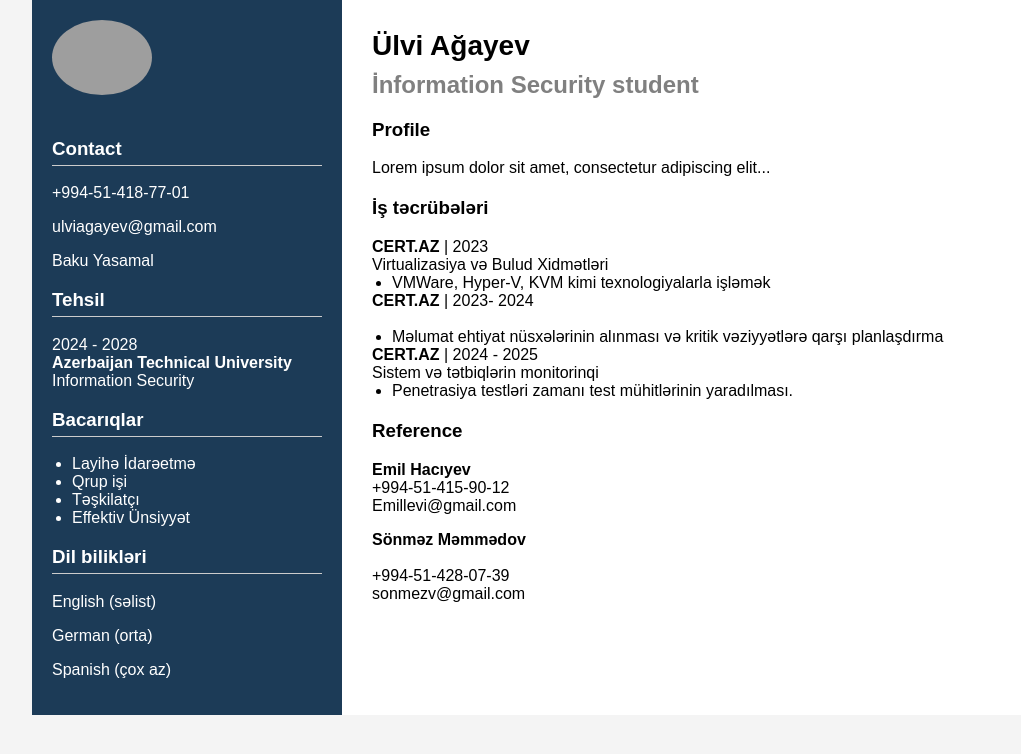
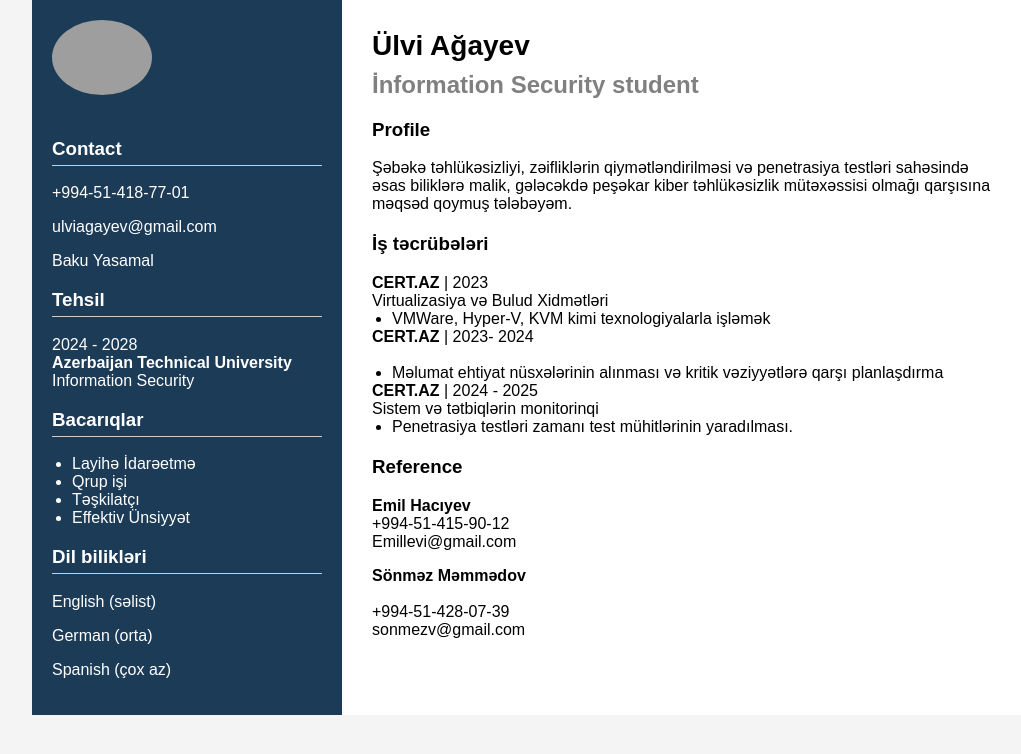
Before and after one commit to anonymous-debug/cv, a plain HTML site: page index.html in a window 1280 px wide. Shown: the whole page, without its empty margins (108-1129 px from the left). Drawn offline with Linux system fonts and the light colour scheme; grey boxes are pictures that could not be loaded.

Commit message:
deyisdim

```diff
--- a/index.html
+++ b/index.html
@@ -3,7 +3,7 @@
 <head>
   <meta charset="UTF-8">
   <title>MyCV</title>
-  <link rel="stylesheet" href="style.css">
+  <link rel="stylesheet" href="style.css"  >
 </head>
 <body>
   <div class="container">
@@ -43,7 +43,7 @@
       <h2>İnformation Security student </h2>
       <section class="profile">
         <h3>Profile</h3>
-        <p>Lorem ipsum dolor sit amet, consectetur adipiscing elit...</p>
+        <p>Şəbəkə təhlükəsizliyi, zəifliklərin qiymətləndirilməsi və penetrasiya testləri sahəsində əsas biliklərə malik, gələcəkdə peşəkar kiber təhlükəsizlik mütəxəssisi olmağı qarşısına məqsəd qoymuş tələbəyəm.</p>
       </section>
       <section class="experience">
         <h3>İş təcrübələri</h3>
```
